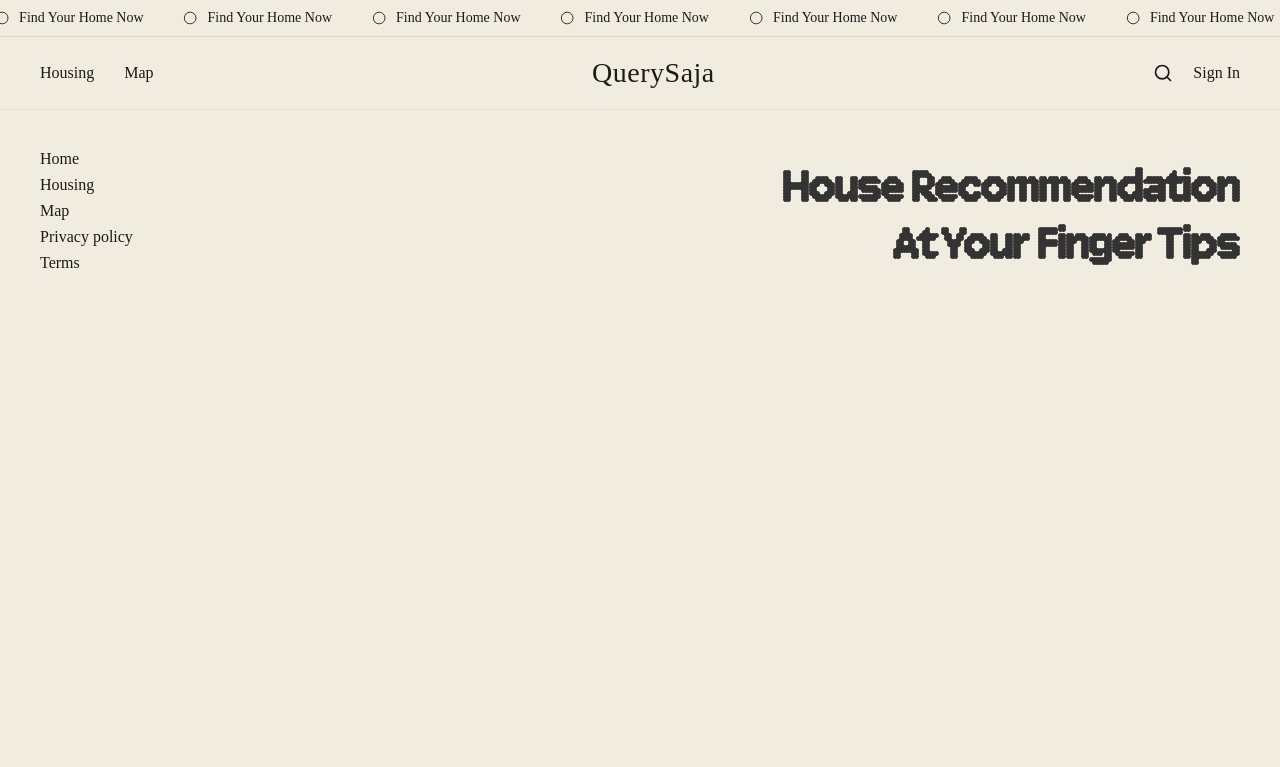
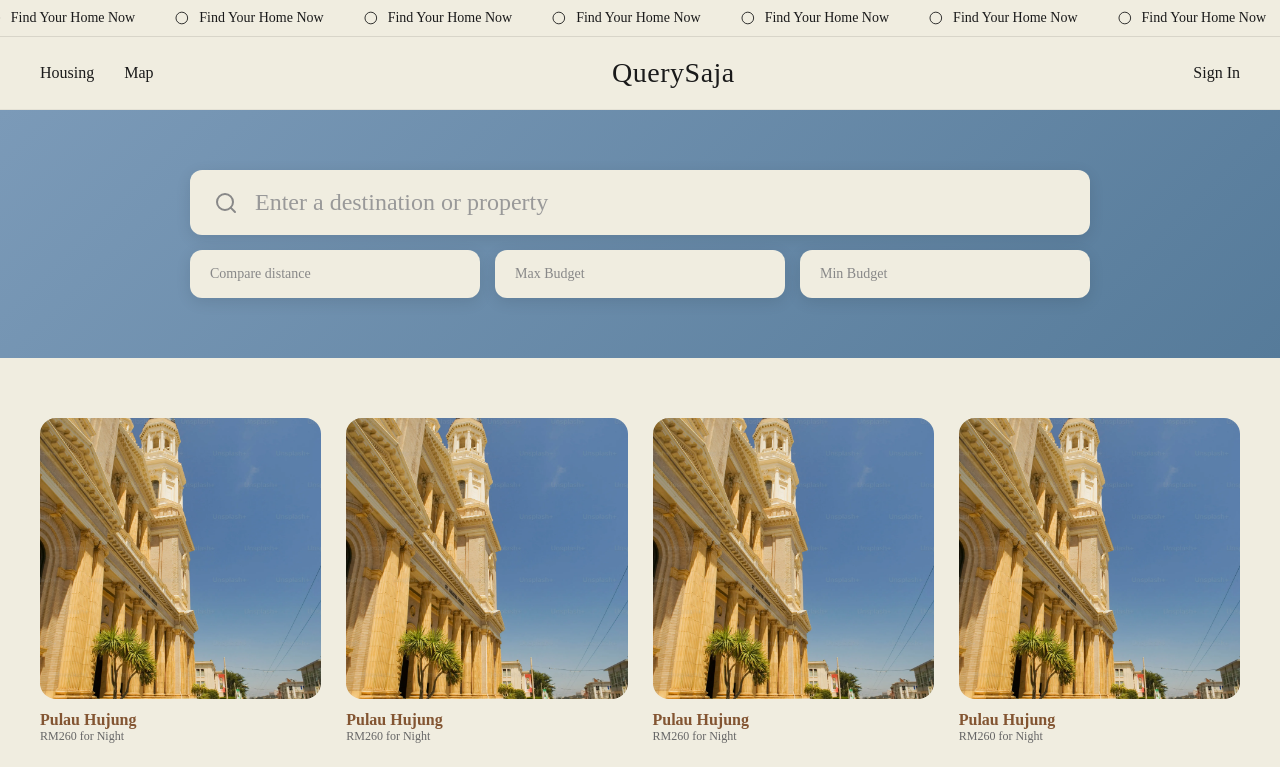
Before and after one commit to Kimi-Yaps/Siswa-Rent, a React (Vite) app: page /housing in a window 1280 px wide. Shown: the top 767 px of the page. Built offline with nearby package versions, Linux system fonts and the light colour scheme; a web font is replaced by a local one.

Commit message:
Added new pages for Housing & updated router

```diff
--- a/src/App.jsx
+++ b/src/App.jsx
@@ -5,6 +5,7 @@ import Footer from './components/Footer';
 import './App.css';
 
 const Home = lazy(() => import('./pages/Home'));
+const Housing = lazy(() => import('./pages/Housing'));
 
 function App() {
   return (
@@ -15,6 +16,7 @@ function App() {
         <Suspense fallback={<div>Loading...</div>}>
           <Routes>
             <Route path="/" element={<Home />} />
+            <Route path="/housing" element={<Housing />} />
             {/* Add more routes below */}
           </Routes>
         </Suspense>
--- a/src/components/Navbar.css
+++ b/src/components/Navbar.css
@@ -2,7 +2,8 @@
   width: 100%;
   position: relative;
   z-index: 100;
-  border-bottom: 1px solid rgba(0, 0, 0, 0.05); /* very light border if any */
+  border-bottom: 1px solid rgba(0, 0, 0, 0.05);
+  /* very light border if any */
 }
 
 .top-banner {
@@ -22,7 +23,8 @@
 }
 
 .scrolling-text span {
-  font-family: 'Recia', serif; /* Look at the image, seems slightly serif or refined sans */
+  font-family: 'Recia', serif;
+  /* Look at the image, seems slightly serif or refined sans */
   font-size: 14px;
   display: flex;
   align-items: center;
@@ -36,8 +38,13 @@
 }
 
 @keyframes scroll {
-  0% { transform: translateX(0); }
-  100% { transform: translateX(-50%); }
+  0% {
+    transform: translateX(0);
+  }
+
+  100% {
+    transform: translateX(-50%);
+  }
 }
 
 .nav-main {
@@ -53,7 +60,8 @@
   gap: 30px;
 }
 
-.nav-links a, .nav-actions .sign-in {
+.nav-links a,
+.nav-actions .sign-in {
   text-decoration: none;
   font-family: 'Recia', serif;
   color: #1a1a1a;
@@ -61,7 +69,8 @@
   transition: opacity 0.2s ease;
 }
 
-.nav-links a:hover, .nav-actions .sign-in:hover {
+.nav-links a:hover,
+.nav-actions .sign-in:hover {
   opacity: 0.6;
 }
 
@@ -79,16 +88,6 @@
   gap: 20px;
 }
 
-.search-btn {
-  background: none;
-  border: none;
-  cursor: pointer;
-  padding: 0;
-  display: flex;
-  align-items: center;
-  justify-content: center;
-}
-
 .search-icon {
   width: 20px;
   height: 20px;
--- a/src/components/Navbar.jsx
+++ b/src/components/Navbar.jsx
@@ -1,4 +1,5 @@
 import React from 'react';
+import { Link } from 'react-router-dom';
 import './Navbar.css';
 
 const Navbar = () => {
@@ -18,19 +19,13 @@ const Navbar = () => {
       </div>
       <nav className="nav-main">
         <div className="nav-links">
-          <a href="#housing">Housing</a>
+          <Link to="/housing">Housing</Link>
           <a href="#map">Map</a>
         </div>
         <div className="nav-logo">
-          QuerySaja
+          <Link to="/" style={{ textDecoration: 'none', color: 'inherit' }}>QuerySaja</Link>
         </div>
         <div className="nav-actions">
-          <button className="search-btn">
-            <svg viewBox="0 0 24 24" fill="none" stroke="currentColor" strokeWidth="2" strokeLinecap="round" strokeLinejoin="round" className="search-icon">
-              <circle cx="11" cy="11" r="8"></circle>
-              <line x1="21" y1="21" x2="16.65" y2="16.65"></line>
-            </svg>
-          </button>
           <a href="#signin" className="sign-in">Sign In</a>
         </div>
       </nav>
--- /dev/null
+++ b/src/pages/Housing.css
@@ -0,0 +1,114 @@
+.housing-page {
+  padding-bottom: 80px;
+  flex: 1;
+}
+
+.search-header {
+  width: 100%;
+  padding: 60px 20px;
+  background: linear-gradient(135deg, #7b9ab8 0%, #567b9a 100%);
+  display: flex;
+  justify-content: center;
+}
+
+.search-banner {
+  max-width: 900px;
+  width: 100%;
+  display: flex;
+  flex-direction: column;
+  gap: 15px;
+  align-items: center;
+}
+
+.search-bar {
+  width: 100%;
+  display: flex;
+  align-items: center;
+  background-color: #f0ede0;
+  border-radius: 12px;
+  padding: 18px 24px;
+  box-shadow: 0 4px 15px rgba(0,0,0,0.1);
+}
+
+.search-icon-l {
+  width: 24px;
+  height: 24px;
+  color: #888;
+  margin-right: 15px;
+}
+
+.search-bar input {
+  flex: 1;
+  border: none;
+  background: transparent;
+  font-family: 'Recia', serif;
+  font-size: 24px;
+  color: #1a1a1a;
+  outline: none;
+}
+
+.search-bar input::placeholder {
+  color: #999;
+}
+
+.filters-row {
+  display: flex;
+  gap: 15px;
+  width: 100%;
+}
+
+.filter-item {
+  flex: 1;
+  background-color: #f0ede0;
+  padding: 16px 20px;
+  border-radius: 12px;
+  font-family: 'Recia', serif;
+  font-size: 14px;
+  color: #888;
+  cursor: pointer;
+  box-shadow: 0 4px 15px rgba(0,0,0,0.1);
+}
+
+.filter-item:hover {
+  background-color: #fff;
+}
+
+.houses-grid-section {
+  max-width: 1300px;
+  margin: 60px auto 0;
+  padding: 0 40px;
+}
+
+.houses-grid {
+  display: grid;
+  grid-template-columns: repeat(4, 1fr);
+  gap: 25px;
+}
+
+.house-card {
+  display: flex;
+  flex-direction: column;
+  gap: 12px;
+}
+
+.house-image {
+  width: 100%;
+  aspect-ratio: 1;
+  object-fit: cover;
+  border-radius: 16px;
+}
+
+.house-details h4 {
+  margin: 0;
+  font-family: 'Recia', serif;
+  font-size: 16px;
+  font-weight: 600;
+  color: #835532; /* Brownish color from the image */
+}
+
+.house-details p {
+  margin: 0;
+  font-family: 'Recia', serif;
+  font-size: 12px;
+  color: #666;
+}
--- /dev/null
+++ b/src/pages/Housing.jsx
@@ -0,0 +1,50 @@
+import React from 'react';
+import './Housing.css';
+
+const dummyData = Array.from({ length: 8 }, (_, i) => ({
+  id: i,
+  name: 'Pulau Hujung',
+  price: 'RM260 for Night',
+  image: '/Pulau_Tengah_11.webp',
+}));
+
+const Housing = () => {
+  return (
+    <main className="housing-page">
+      {/* Search Header */}
+      <section className="search-header">
+        <div className="search-banner">
+          <div className="search-bar">
+            <svg viewBox="0 0 24 24" fill="none" stroke="currentColor" strokeWidth="2" strokeLinecap="round" strokeLinejoin="round" className="search-icon-l">
+              <circle cx="11" cy="11" r="8"></circle>
+              <line x1="21" y1="21" x2="16.65" y2="16.65"></line>
+            </svg>
+            <input type="text" placeholder="Enter a destination or property" />
+          </div>
+          <div className="filters-row">
+            <div className="filter-item">Compare distance</div>
+            <div className="filter-item">Max Budget</div>
+            <div className="filter-item">Min Budget</div>
+          </div>
+        </div>
+      </section>
+
+      {/* Grid of Houses */}
+      <section className="houses-grid-section">
+        <div className="houses-grid">
+          {dummyData.map((item) => (
+            <div key={item.id} className="house-card">
+              <img src={item.image} alt={item.name} className="house-image" />
+              <div className="house-details">
+                <h4>{item.name}</h4>
+                <p>{item.price}</p>
+              </div>
+            </div>
+          ))}
+        </div>
+      </section>
+    </main>
+  );
+};
+
+export default Housing;
```
Also changed, not shown: public/Pulau_Tengah_11.webp (added).
